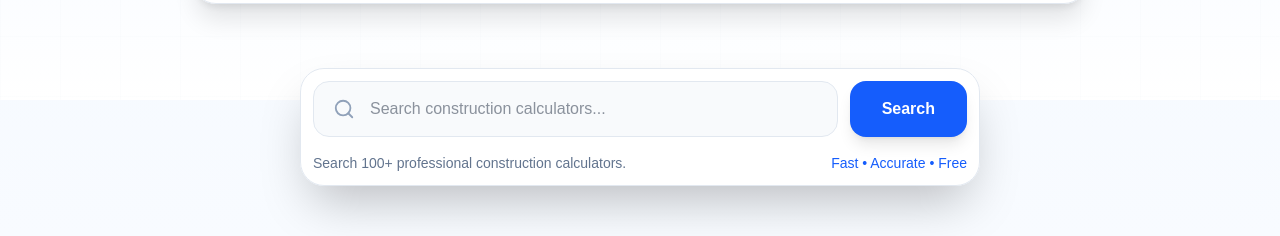
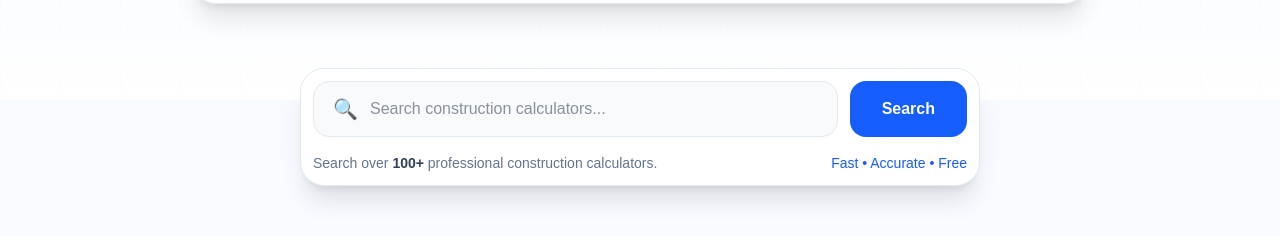
Before and after one commit to km7max-cmd/cornerspan, a Next.js app: page / in a window 1280 px wide. Shown: the part 809-1045 px from the top of the page. Built offline with nearby package versions, Linux system fonts and the light colour scheme.

Commit message:
Refactor SearchBar component layout and styles
Updated the SearchBar component to replace the Search icon with a magnifying glass emoji and made minor style adjustments.

```diff
--- a/components/SearchBar.tsx
+++ b/components/SearchBar.tsx
@@ -1,6 +1,5 @@
 "use client";
 
-import { Search } from "lucide-react";
 import { useState } from "react";
 
 export default function SearchBar() {
@@ -9,41 +8,35 @@ export default function SearchBar() {
   return (
     <section className="relative mx-auto w-full max-w-5xl px-5">
 
-      <div className="rounded-3xl border border-slate-200 bg-white/95 p-3 shadow-2xl backdrop-blur">
+      <div className="rounded-3xl border border-slate-200 bg-white p-3 shadow-xl">
 
         <div className="flex flex-col gap-3 md:flex-row">
 
-          {/* Search Input */}
           <div className="relative flex-1">
 
-            <Search
-              size={22}
-              className="absolute left-5 top-1/2 -translate-y-1/2 text-slate-400"
-            />
+            <span className="absolute left-5 top-1/2 -translate-y-1/2 text-xl text-slate-400">
+              🔍
+            </span>
 
             <input
               type="text"
               value={query}
               onChange={(e) => setQuery(e.target.value)}
               placeholder="Search construction calculators..."
-              className="h-14 w-full rounded-2xl border border-slate-200 bg-slate-50 pl-14 pr-4 text-base text-slate-800 outline-none transition focus:border-blue-500 focus:bg-white focus:ring-4 focus:ring-blue-100"
+              className="h-14 w-full rounded-2xl border border-slate-200 bg-slate-50 pl-14 pr-4 text-base text-slate-800 outline-none transition focus:border-blue-500 focus:bg-white"
             />
 
           </div>
 
-          {/* Search Button */}
-          <button
-            className="flex h-14 items-center justify-center rounded-2xl bg-blue-600 px-8 font-semibold text-white shadow-lg transition hover:bg-blue-700"
-          >
+          <button className="h-14 rounded-2xl bg-blue-600 px-8 font-semibold text-white transition hover:bg-blue-700">
             Search
           </button>
 
         </div>
-                {/* Helper Text */}
-        <div className="mt-4 flex flex-col items-center justify-between gap-2 text-center text-sm text-slate-500 md:flex-row md:text-left">
+                <div className="mt-4 flex flex-col items-center justify-between gap-2 text-center text-sm text-slate-500 md:flex-row md:text-left">
 
           <p>
-            Search 100+ professional construction calculators.
+            Search over <span className="font-semibold text-slate-700">100+</span> professional construction calculators.
           </p>
 
           <p className="font-medium text-blue-600">
```
